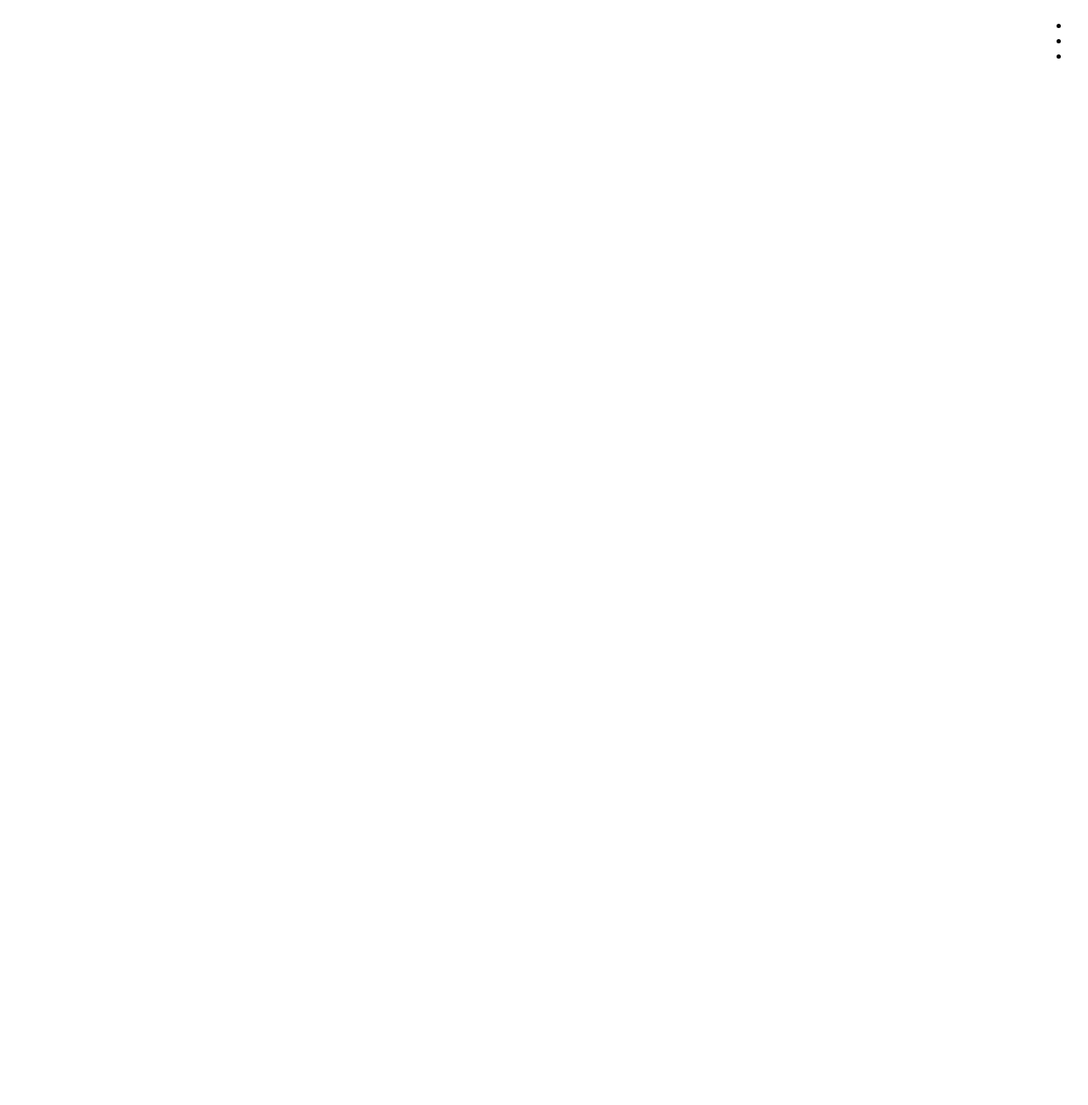
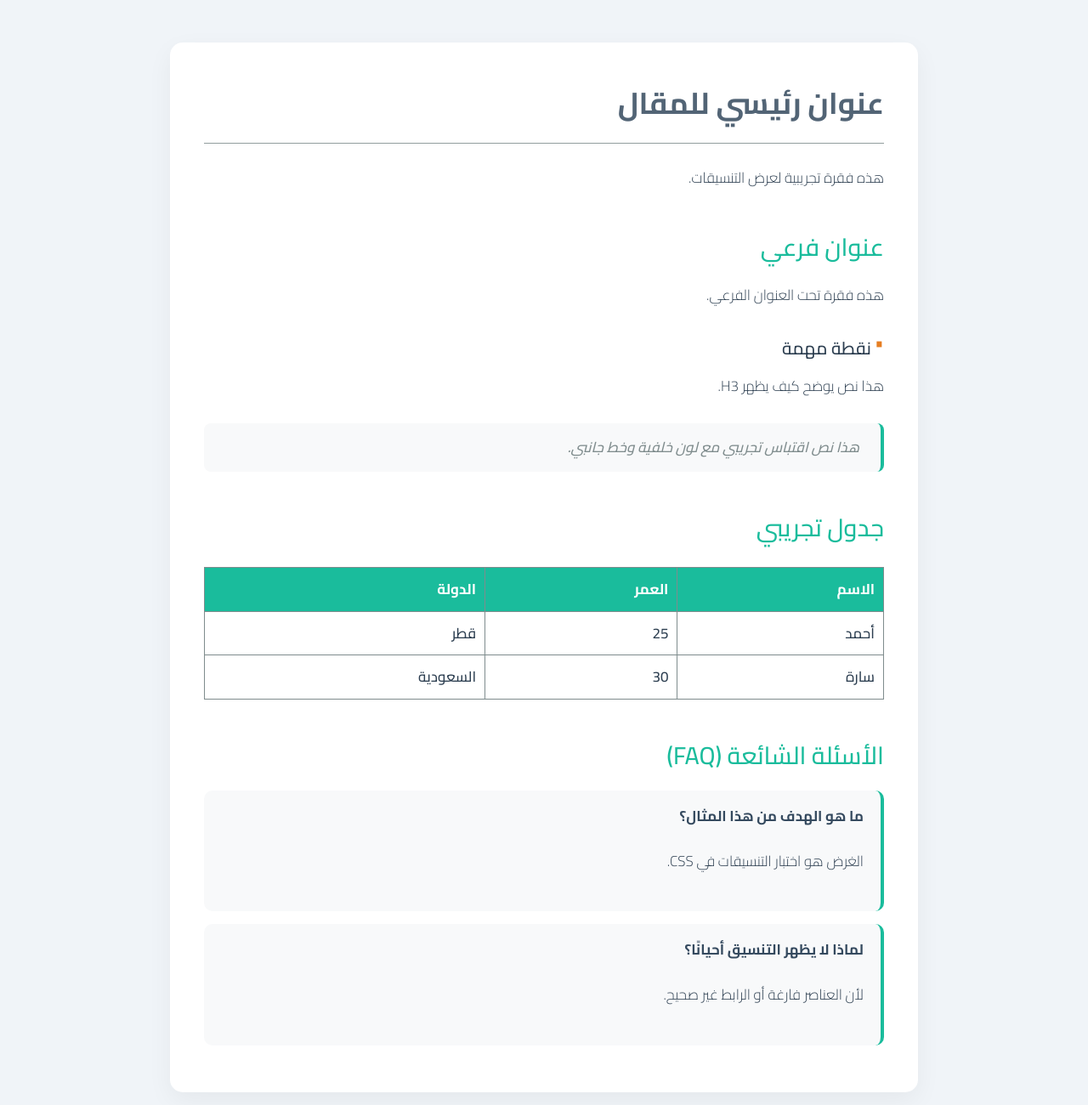
Before and after one commit to edutechpulse-hub/lessons, a plain HTML site: page index.html in a window 1280 px wide. Shown: the whole page at 85% size. Before the commit the page ends 800 px from the top, so only its background shows below. Drawn offline with Linux system fonts and the light colour scheme.

Commit message:
Update index.html

```diff
--- a/index.html
+++ b/index.html
@@ -3,58 +3,50 @@
 <head>
   <meta charset="UTF-8">
   <meta name="viewport" content="width=device-width, initial-scale=1.0">
-  <title>مقال تجريبي</title>
-  <link rel="https://github.com/edutechpulse-hub/lessons/commit/02ab334cbc8a942b4ed63b1eede92f4206cfbf54" href="style.css">
+  <title>تجربة CSS</title>
+  <link rel="stylesheet" href="style.css">
 </head>
 <body>
 
   <div class="article-container">
-    <h1></h1>
-    <p></p>
+    <h1>عنوان رئيسي للمقال</h1>
+    <p>هذه فقرة تجريبية لعرض التنسيقات.</p>
 
-    <h2></h2>
-    <ul>
-      <li></li>
-      <li></li>
-      <li></li>
-    </ul>
+    <h2>عنوان فرعي</h2>
+    <p>هذه فقرة تحت العنوان الفرعي.</p>
 
-    <h3></h3>
-    <p></p>
+    <h3>نقطة مهمة</h3>
+    <p>هذا نص يوضح كيف يظهر H3.</p>
 
-    <blockquote></blockquote>
+    <blockquote>هذا نص اقتباس تجريبي مع لون خلفية وخط جانبي.</blockquote>
 
-    <h2></h2>
-    <p><code></code></p>
-    <pre><code></code></pre>
-
-    <h2></h2>
+    <h2>جدول تجريبي</h2>
     <table>
       <tr>
-        <th></th>
-        <th></th>
-        <th></th>
+        <th>الاسم</th>
+        <th>العمر</th>
+        <th>الدولة</th>
       </tr>
       <tr>
-        <td></td>
-        <td></td>
-        <td></td>
+        <td>أحمد</td>
+        <td>25</td>
+        <td>قطر</td>
       </tr>
       <tr>
-        <td></td>
-        <td></td>
-        <td></td>
+        <td>سارة</td>
+        <td>30</td>
+        <td>السعودية</td>
       </tr>
     </table>
 
-    <h2></h2>
+    <h2>الأسئلة الشائعة (FAQ)</h2>
     <div class="faq-item">
-      <h4></h4>
-      <p></p>
+      <h4>ما هو الهدف من هذا المثال؟</h4>
+      <p>الغرض هو اختبار التنسيقات في CSS.</p>
     </div>
     <div class="faq-item">
-      <h4></h4>
-      <p></p>
+      <h4>لماذا لا يظهر التنسيق أحيانًا؟</h4>
+      <p>لأن العناصر فارغة أو الرابط غير صحيح.</p>
     </div>
   </div>
 
```
